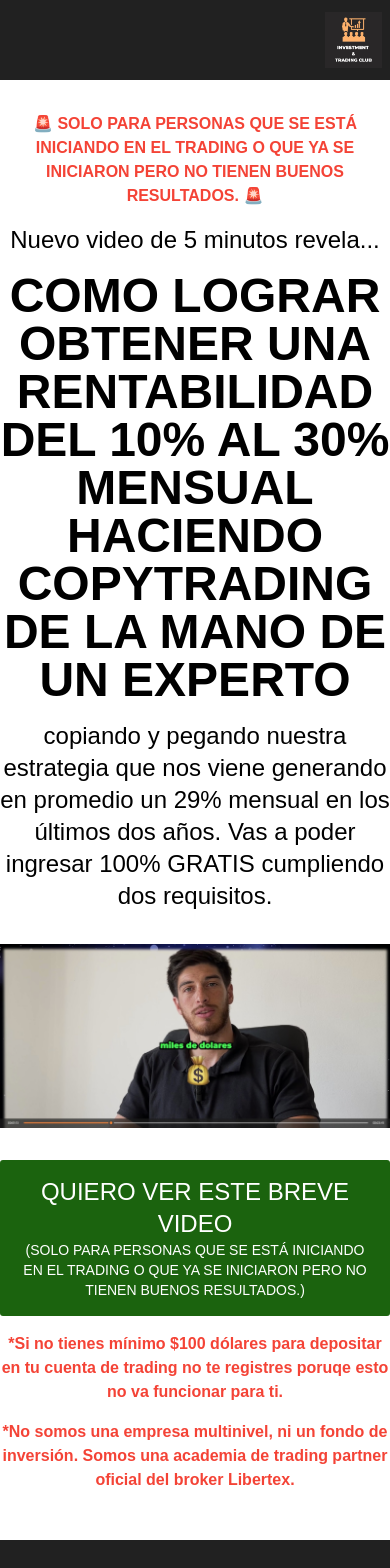
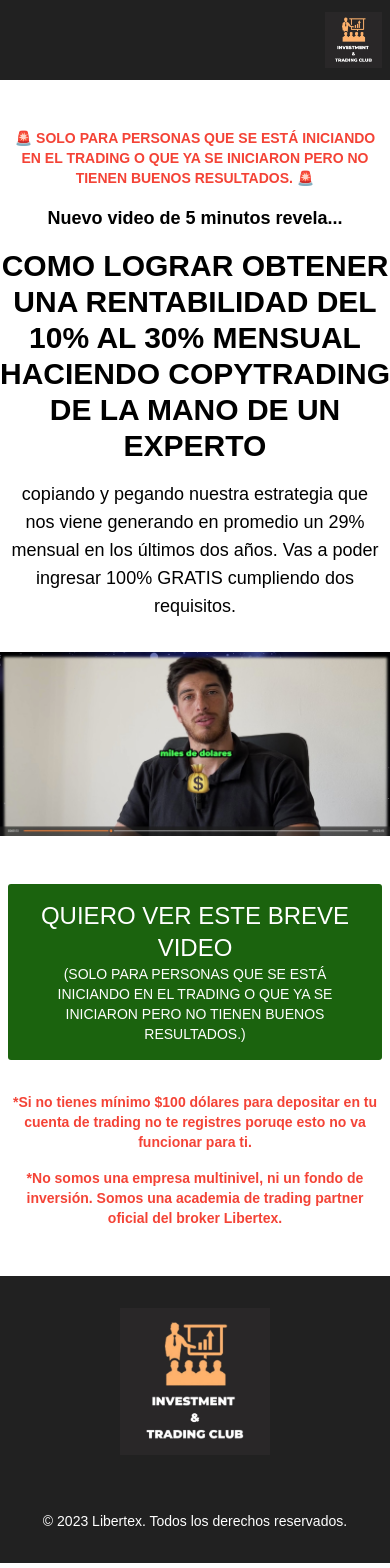
Before and after one commit to nicoalonsoo/libertexpage, a React (Create React App) app in the folder client/: page / in a window 390 px wide. Shown: the top 1568 px of the page. Built offline with nearby package versions, Linux system fonts and the light colour scheme; some icons are missing.

Commit message:
responsive

```diff
--- a/client/src/componentes/Registro/Registro.jsx
+++ b/client/src/componentes/Registro/Registro.jsx
@@ -84,23 +84,23 @@ const Registro = ({ actualizarEstado }) => {
         <button
           className="bg-gray-500 hover:bg-gray-700 transition duration-300 ease-in-out text-white font-semibold text-sm py-1 px-2 rounded"
           onClick={() => handleClick(false)}
-          style={{ marginLeft: '500px'}}
+          style={window.innerWidth < "640" ? { marginLeft: '250px'} : { marginLeft: '500px'}}
         >
           X
         </button>
         <div className="flex justify-center mb-2">
           <img src={logo} alt="Logo" className="w-30 h-20" />
         </div>
-        <h3 className="text-2xl mb-2">
+        <h3 className="text-lg md:text-2xl mb-2">
           ...Copiando y pegando nuestro sistema que nos genera +170.000 USD /
           mes con +60% de rentabilidad luego de gastos e impuestos (a la vez que
           delegas tu empresa en un equipo que lo hace todo).
         </h3>
 
-        <h1 className="text-2xl font-semibold text-center text-gray-900 mt-8 mb-4">
+        <h1 className="text-lg md:text-2xl font-semibold text-center text-gray-900 mt-4 mb-2">
           Accede al video
         </h1>
-        <form className="max-w-sm mx-auto">
+        <form className="max-w-[400px] sm:max-w-[700px] mx-auto">
           <div className="mb-2">
             <label htmlFor="name" className="block mb-2 text-sm text-gray-600">
               Nombre y apellido
@@ -157,7 +157,7 @@ const Registro = ({ actualizarEstado }) => {
               <button
                 type="submit"
                 onClick={handleSubmit}
-                className="w-32 bg-gradient-to-r from-cyan-400 to-cyan-600 text-white py-2 rounded-lg mx-auto block focus:outline-none focus:ring-2 focus:ring-offset-2 focus:ring-cyan-500 mb-2"
+                className="w-full sm:w-32 bg-gradient-to-r from-cyan-400 to-cyan-600 text-white py-2 rounded-lg mx-auto block text-sm focus:outline-none focus:ring-2 focus:ring-offset-2 focus:ring-cyan-500 mb-2"
               >
                 Registro
               </button>
--- a/client/src/views/Landing/Landing.jsx
+++ b/client/src/views/Landing/Landing.jsx
@@ -2,11 +2,9 @@ import React, { useState } from "react";
 import imgvid from "../../multimedia/imgvid.jpeg";
 import "./Landing.css";
 import Registro from "../../componentes/Registro/Registro";
-import { useHistory } from "react-router-dom";
 import Header from "../../componentes/Header/Header";
 import Footer from "../../componentes/Footer/Footer";
 const Landing = () => {
-  const history = useHistory();
   const [showForm, setShowform] = useState(false);
   const handleImageHover = (e) => {
     e.target.classList.toggle("hovered-image");
@@ -25,16 +23,16 @@ const Landing = () => {
     <div>
       <Header />
       <div className="text-center py-8 max-w-[1100px] mx-auto">
-        <h3 className="text-1xl font-bold text-red-500 mb-4">
+        <h3 className="text-sm md:text-lg font-bold text-red-500 mb-4 mx-2 my-4 md:my-0">
           🚨 SOLO PARA PERSONAS QUE SE ESTÁ INICIANDO EN EL TRADING O QUE YA SE
           INICIARON PERO NO TIENEN BUENOS RESULTADOS. 🚨
         </h3>
-        <h3 className="text-2xl mb-4">Nuevo video de 5 minutos revela...</h3>
-        <h1 className="text-5xl font-bold mb-4">
+        <h3 className="text-lg md:text-2xl mb-4 font-bold mx-2 my-4 md:my-0">Nuevo video de 5 minutos revela...</h3>
+        <h1 className="text-3xl md:text-5xl font-bold mb-4">
           COMO LOGRAR OBTENER UNA RENTABILIDAD DEL 10% AL 30% MENSUAL HACIENDO
           COPYTRADING DE LA MANO DE UN EXPERTO
         </h1>
-        <h3 className="text-2xl mb-4">
+        <h3 className="text-lg md:text-2xl mb-4 mx-2 my-4 md:my-0">
           copiando y pegando nuestra estrategia que nos viene generando en
           promedio un 29% mensual en los últimos dos años. Vas a poder ingresar
           100% GRATIS cumpliendo dos requisitos.
@@ -50,7 +48,7 @@ const Landing = () => {
           />
         </div>
         <button
-          className="ov-btn-slide-left max-w-[700px] text-white text-2xl py-4 px-6 rounded-lg mb-4"
+          className="ov-btn-slide-left max-w-[700px] text-white text-2xl py-4 px-6 rounded-lg mb-4 mx-2 my-4 md:my-0"
           onClick={() => handleClick(true)}
         >
           QUIERO VER ESTE BREVE VIDEO
@@ -59,11 +57,11 @@ const Landing = () => {
             INICIARON PERO NO TIENEN BUENOS RESULTADOS.)
           </p>
         </button>
-        <h3 className="text-1xl font-bold text-red-500 mb-4">
+        <h3 className="text-sm md:text-lg font-bold text-red-500 mb-4 mx-2 my-4 md:my-0">
           *Si no tienes mínimo $100 dólares para depositar en tu cuenta de
           trading no te registres poruqe esto no va funcionar para ti.
         </h3>
-        <h3 className="text-1xl font-bold text-red-500 mb-4">
+        <h3 className="text-sm md:text-lg font-bold text-red-500 mb-4 mx-2 my-4 md:my-0">
           *No somos una empresa multinivel, ni un fondo de inversión. Somos una
           academia de trading partner oficial del broker Libertex.
         </h3>
```
